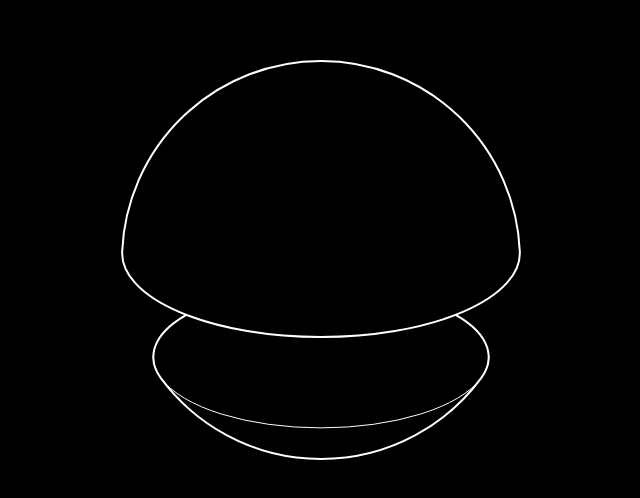
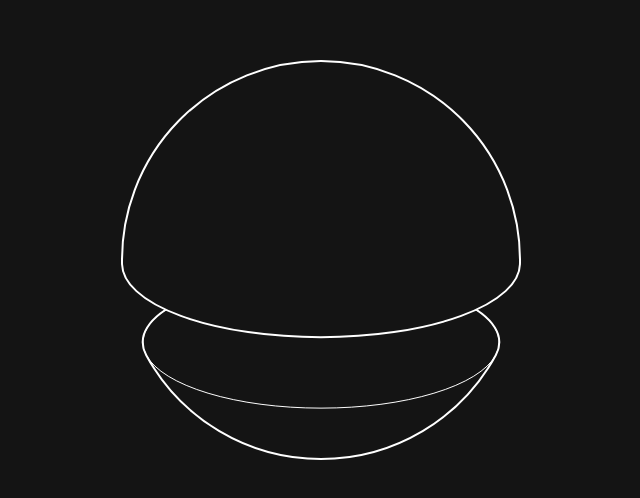
Before and after one commit to atomanyih/atomanyih.github.io, a website built with Parcel: page index.html in a window 1280 px wide. Shown: the part 140-638 px from the top of the page, without its empty margins (319-959 px from the left). Built offline with nearby package versions, Linux system fonts and the light colour scheme.

Commit message:
make slower, less black

```diff
--- a/index.html
+++ b/index.html
@@ -1,7 +1,7 @@
 <html>
 <style>
   body {
-    background-color: black;
+    background-color: #141414;
   }
 
   #root {
--- a/index.js
+++ b/index.js
@@ -24,7 +24,7 @@ const topSection = createSVGElement('path');
 
 topSection.setAttribute('stroke', 'white');
 topSection.setAttribute('stroke-width', '2');
-topSection.setAttribute('fill', 'black');
+topSection.setAttribute('fill', '#141414');
 
 const disc = createSVGElement('path');
 
@@ -79,7 +79,7 @@ function animate(t) {
 
 function render(t) {
   const r = 200;
-  const period = 8000;
+  const period = 16000;
 
   const viewAngleDeg = 15 + Math.sin(t / (period * 4) * 2 * Math.PI) * 10;
   const viewAngleRad = degToRad(viewAngleDeg);
@@ -91,7 +91,7 @@ function render(t) {
 
   const bandStartY = yBasis + Math.sin(t / period * 2 * Math.PI) * bandMovementRange;
 
-  const bandEndY = yBasis + bandThickness + Math.sin((t + 1000) / period * 2 * Math.PI) * bandMovementRange;
+  const bandEndY = yBasis + bandThickness + Math.sin((t + period / 8) / period * 2 * Math.PI) * bandMovementRange;
 
   bottomSection.setAttribute('d', lowerSphereSection(doCalc({yPrime: bandEndY, r, viewAngle: viewAngleRad})));
   topSection.setAttribute('d', upperSphereSection(doCalc({yPrime: bandStartY, r, viewAngle: viewAngleRad})));
```
